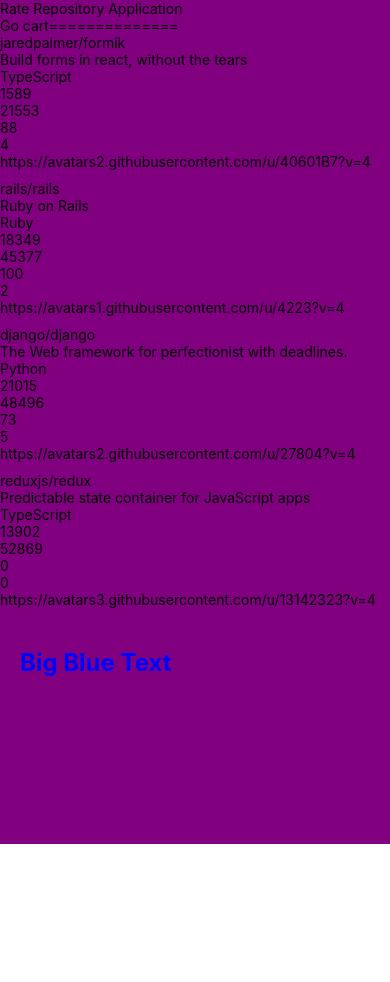
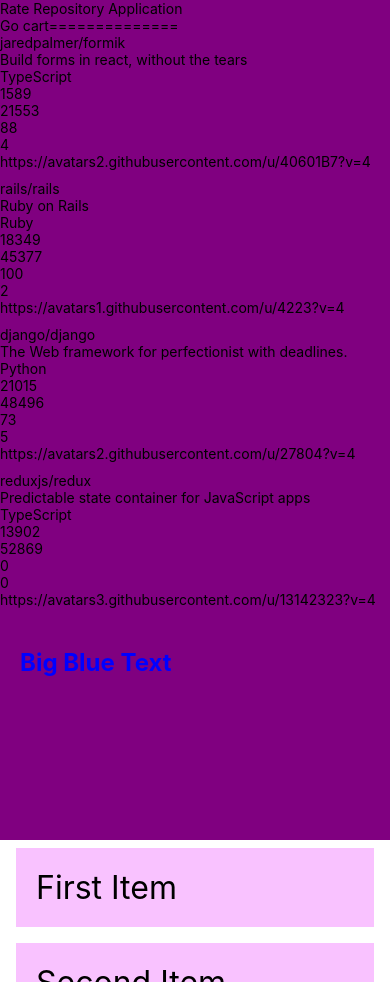
Before and after one commit to damigreen/rate-repo-app, a React Native app: screen / in a window 390 px wide. Before the commit the page ends 844 px from the top, so only its background shows below. Built offline with nearby package versions, Linux system fonts and the light colour scheme.

Commit message:
renderd text component

```diff
--- a/App.js
+++ b/App.js
@@ -2,6 +2,7 @@
 import React from 'react';
 import { StyleSheet, Text, View, Pressable, Alert } from 'react-native';
 import Main from './src/components/Main';
+import TestComponent from './src/components/TestComponent';
 
 
 export default function App() {
@@ -16,7 +17,10 @@
     //     <Text>You can press me</Text>
     //   </Pressable>
     // </View>
-    <Main />
+    <View>
+      <Main />
+      <TestComponent />
+    </View>
   );
 }
 
```
